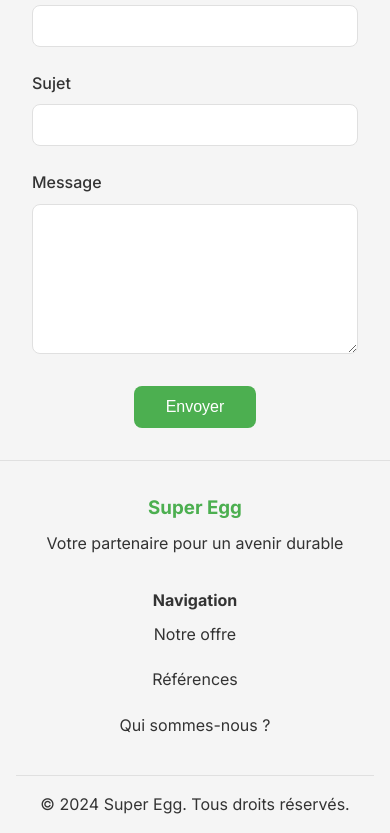
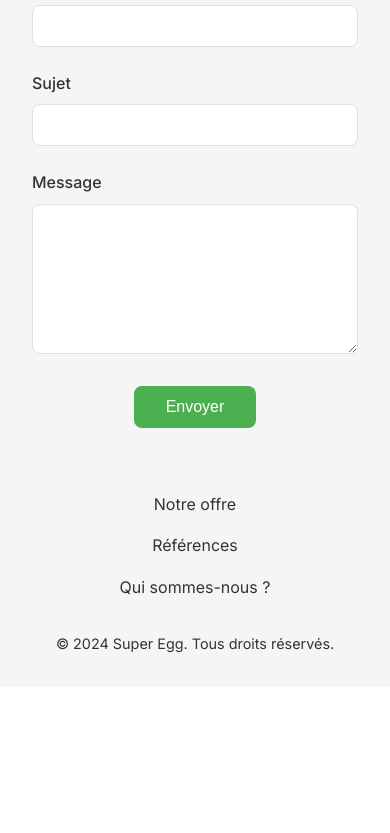
Before and after one commit to paul-florentin-charles/superegg, a plain HTML site: page index.html in a window 390 px wide. Shown: the part 3250-4083 px from the top of the page. After the commit the page ends 3937 px from the top, so only its background shows below. Drawn offline with Linux system fonts and the light colour scheme.

Commit message:
Simplify footer

```diff
--- a/css/style.css
+++ b/css/style.css
@@ -375,72 +375,41 @@ body {
 /* Footer */
 .footer {
     background-color: var(--footer-bg);
-    padding: 4rem 0 2rem;
-    border-top: 1px solid var(--border-color);
+    padding: 2rem 0;
+    color: var(--text-color);
 }
 
-.footer-content {
-    display: grid;
-    grid-template-columns: repeat(auto-fit, minmax(250px, 1fr));
+.footer-nav ul {
+    list-style: none;
+    padding: 0;
+    margin: 0;
+    display: flex;
+    justify-content: center;
     gap: 2rem;
-    margin-bottom: 2rem;
 }
 
-.footer-info h3 {
-    color: var(--primary-color);
-    margin-bottom: 1rem;
+.footer-nav a {
+    color: var(--text-color);
+    text-decoration: none;
+    transition: color 0.3s ease;
 }
 
-.footer-links h4 {
-    margin-bottom: 1rem;
-}
-
-.footer-links ul {
-    list-style: none;
-    padding: 0;
-}
-
-.footer-links li {
-    margin-bottom: 0.5rem;
-}
-
-.footer-links a {
-    color: var(--text-color);
-    text-decoration: none;
-}
-
-.footer-links a:hover {
+.footer-nav a:hover {
     color: var(--primary-color);
 }
 
 .footer-bottom {
+    margin-top: 2rem;
     text-align: center;
-    padding-top: 2rem;
-    border-top: 1px solid var(--border-color);
+    font-size: 0.9rem;
+    color: var(--text-muted);
 }
 
 @media (max-width: 768px) {
-    .footer {
-        padding: 2rem 0 1rem;
-    }
-
-    .footer-content {
-        grid-template-columns: 1fr;
-        text-align: center;
-    }
-
-    .footer-info h3,
-    .footer-links h4 {
-        margin-bottom: 0.5rem;
-    }
-
-    .footer-links li {
-        margin-bottom: 0.25rem;
-    }
-
-    .footer-bottom {
-        padding-top: 1rem;
-        margin-top: 1rem;
+    .footer-nav ul {
+        flex-direction: column;
+        align-items: center;
+        gap: 1rem;
     }
 }
 
--- a/index.html
+++ b/index.html
@@ -139,20 +139,13 @@
 
         <div class="footer">
             <div class="container">
-                <div class="footer-content">
-                    <div class="footer-info">
-                        <h3>Super Egg</h3>
-                        <p>Votre partenaire pour un avenir durable</p>
-                    </div>
-                    <div class="footer-links">
-                        <h4>Navigation</h4>
-                        <ul>
-                            <li><a href="notre-offre.html">Notre offre</a></li>
-                            <li><a href="references.html">Références</a></li>
-                            <li><a href="about.html">Qui sommes-nous ?</a></li>
-                        </ul>
-                    </div>
-                </div>
+                <nav class="footer-nav">
+                    <ul>
+                        <li><a href="notre-offre.html">Notre offre</a></li>
+                        <li><a href="references.html">Références</a></li>
+                        <li><a href="about.html">Qui sommes-nous ?</a></li>
+                    </ul>
+                </nav>
                 <div class="footer-bottom">
                     <p>&copy; 2024 Super Egg. Tous droits réservés.</p>
                 </div>
```
Also changed, not shown: about.html (+7 -14 lines), notre-offre.html (+7 -14 lines), references.html (+7 -14 lines).
